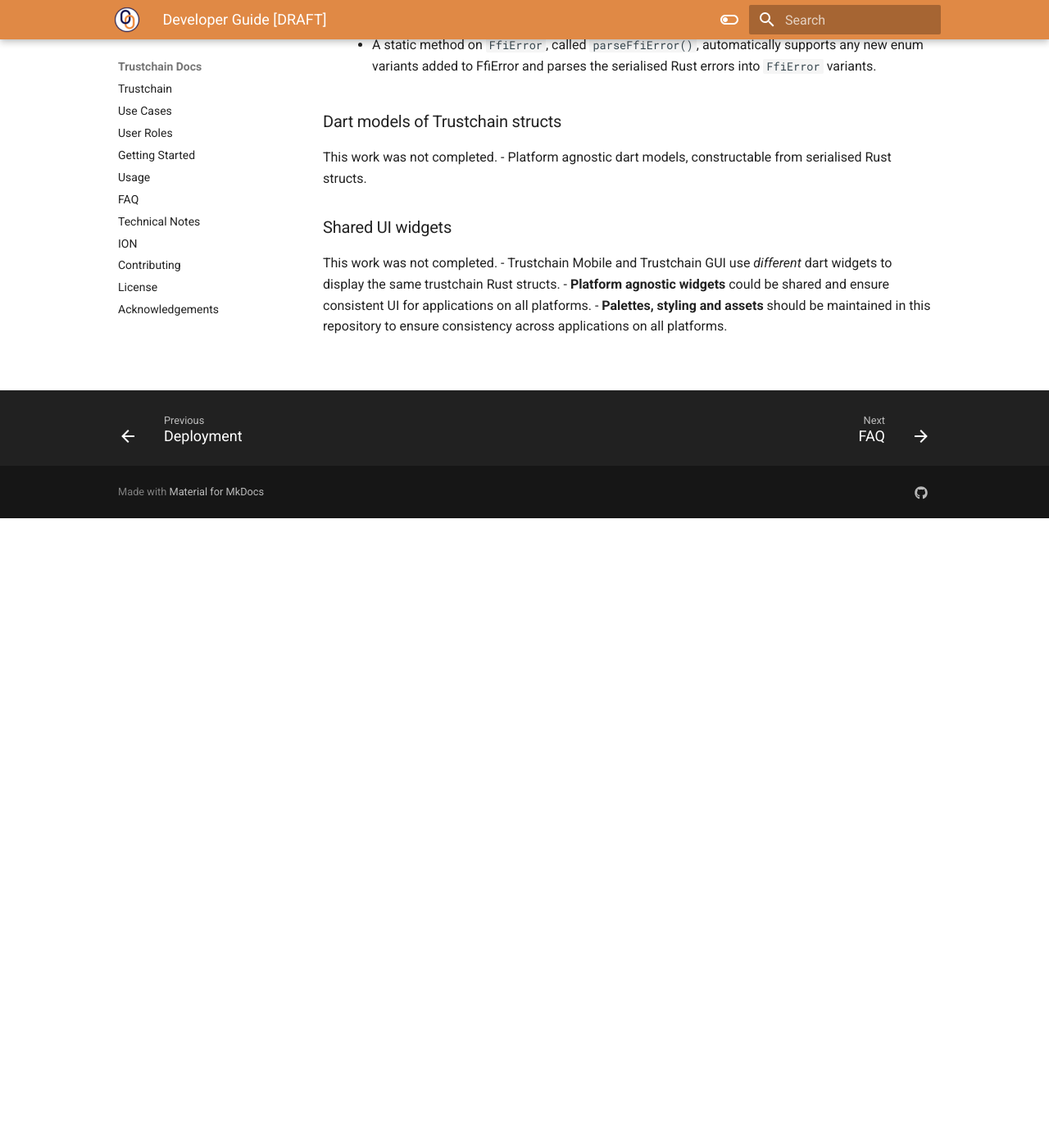
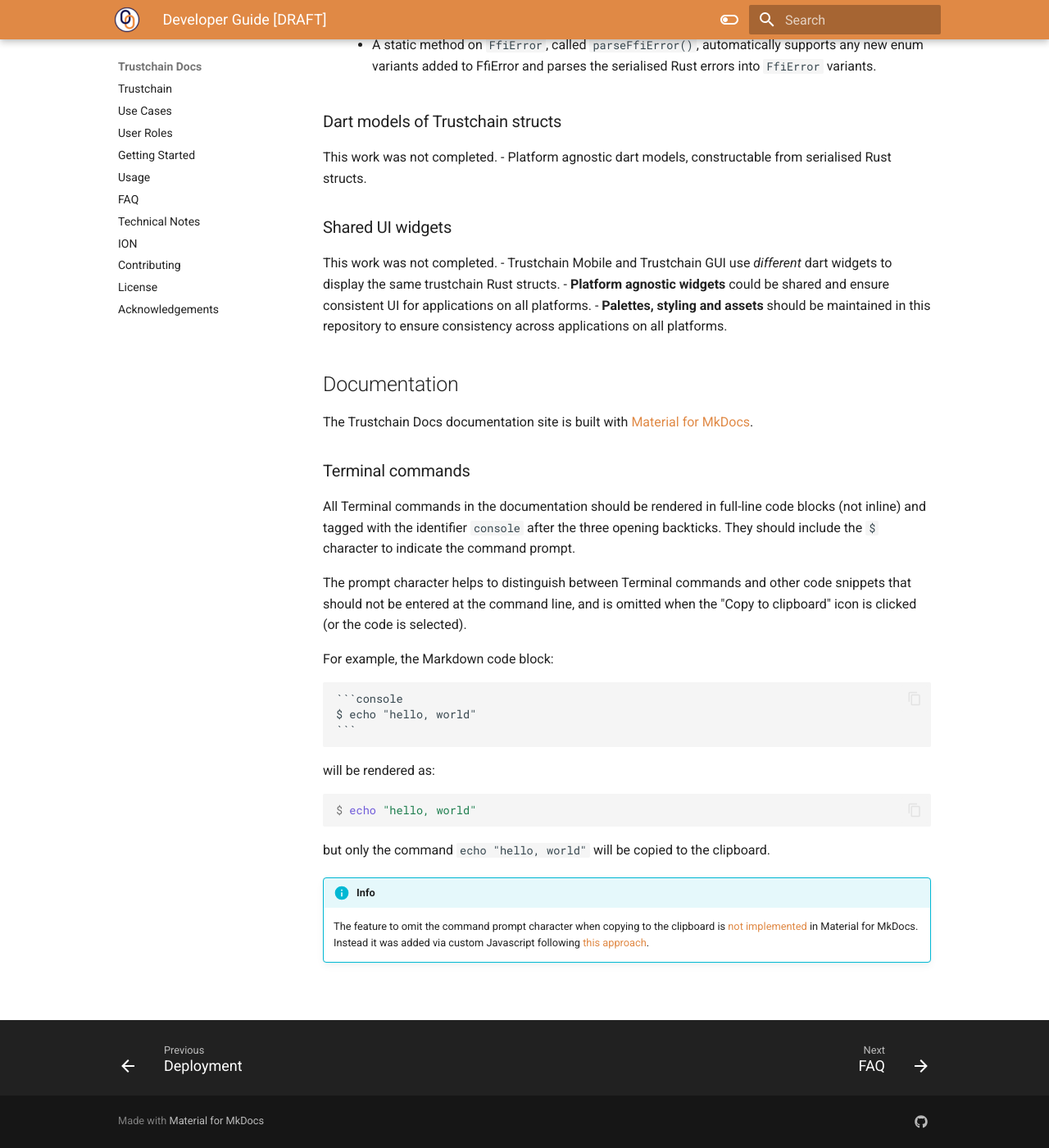
Before and after one commit to alan-turing-institute/trustchain, an MkDocs documentation site: the page built from docs/dev-guide.md, in a window 1280 px wide and 1400 px high, scrolled down 15478 px. Shown: the whole window at 82% size. Built offline with MkDocs 1.6.1 and Material for MkDocs 9.7.7, drawn with Linux system fonts in a browser that asks for light colours; nearby versions of some CDN libraries; library files that are not in the unit come from our copies; before the commit the page ends 16110 px from its top, so only the background shows below that.

Commit message:
Add Documentation section in dev guide

`````diff
--- a/docs/dev-guide.md
+++ b/docs/dev-guide.md
@@ -637,4 +637,31 @@
 - **Platform agnostic widgets** could be shared and ensure consistent UI for applications on all platforms.
 - **Palettes, styling and assets** should be maintained in this repository to ensure consistency across applications on all platforms.
 
+## Documentation
+
+The Trustchain Docs documentation site is built with [Material for MkDocs](https://squidfunk.github.io/mkdocs-material/).
+
+### Terminal commands
+
+All Terminal commands in the documentation should be rendered in full-line code blocks (not inline) and tagged with the identifier `console` after the three opening backticks. They should include the `$` character to indicate the command prompt.
+
+The prompt character helps to distinguish between Terminal commands and other code snippets that should not be entered at the command line, and is omitted when the "Copy to clipboard" icon is clicked (or the code is selected).
+
+For example, the Markdown code block:
+````
+```console
+$ echo "hello, world"
+```
+````
+will be rendered as:
+```console
+$ echo "hello, world"
+```
+but only the command `echo "hello, world"` will be copied to the clipboard.
+
+!!! info
+
+    The feature to omit the command prompt character when copying to the clipboard is [not implemented](https://github.com/squidfunk/mkdocs-material/issues/3647#issuecomment-1108132654) in Material for MkDocs. Instead it was added via custom Javascript following [this approach](https://github.com/SensorsIot/IOTstack/pull/547).
+
+
 &nbsp;
`````
